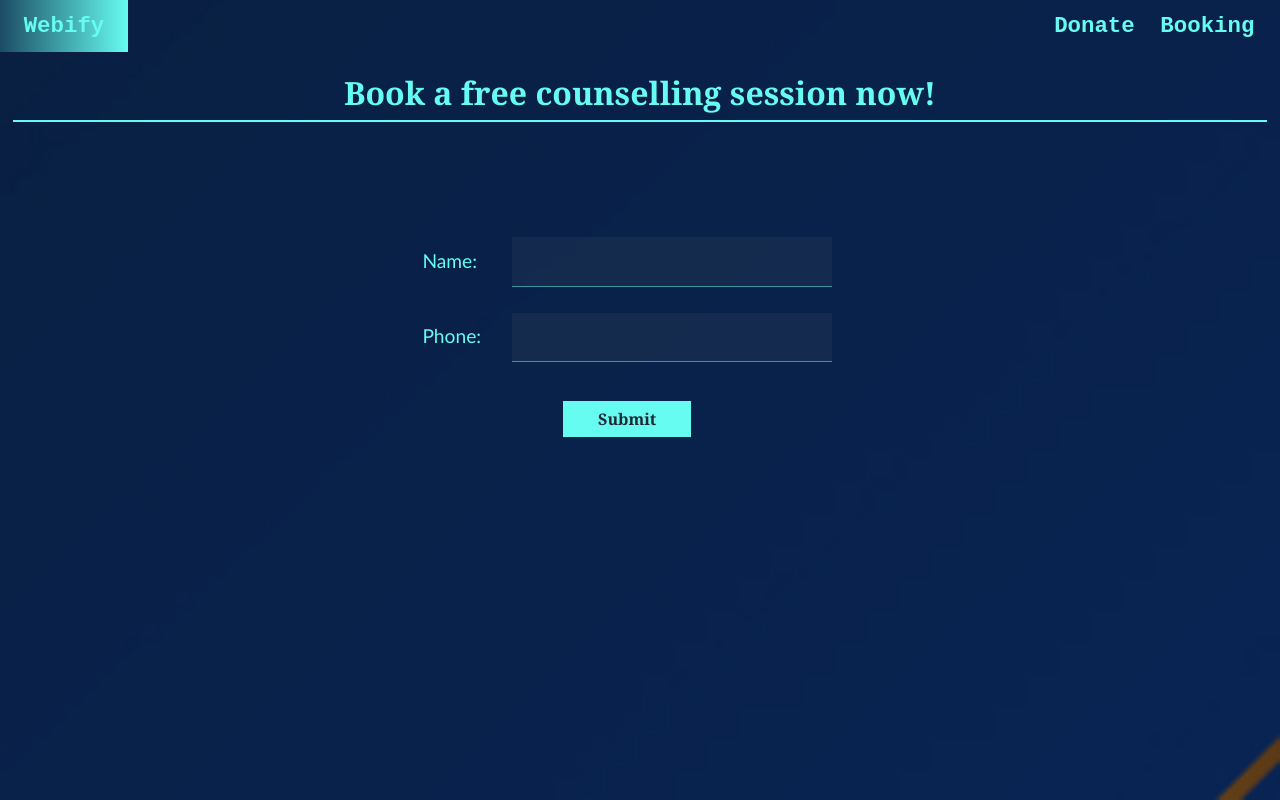
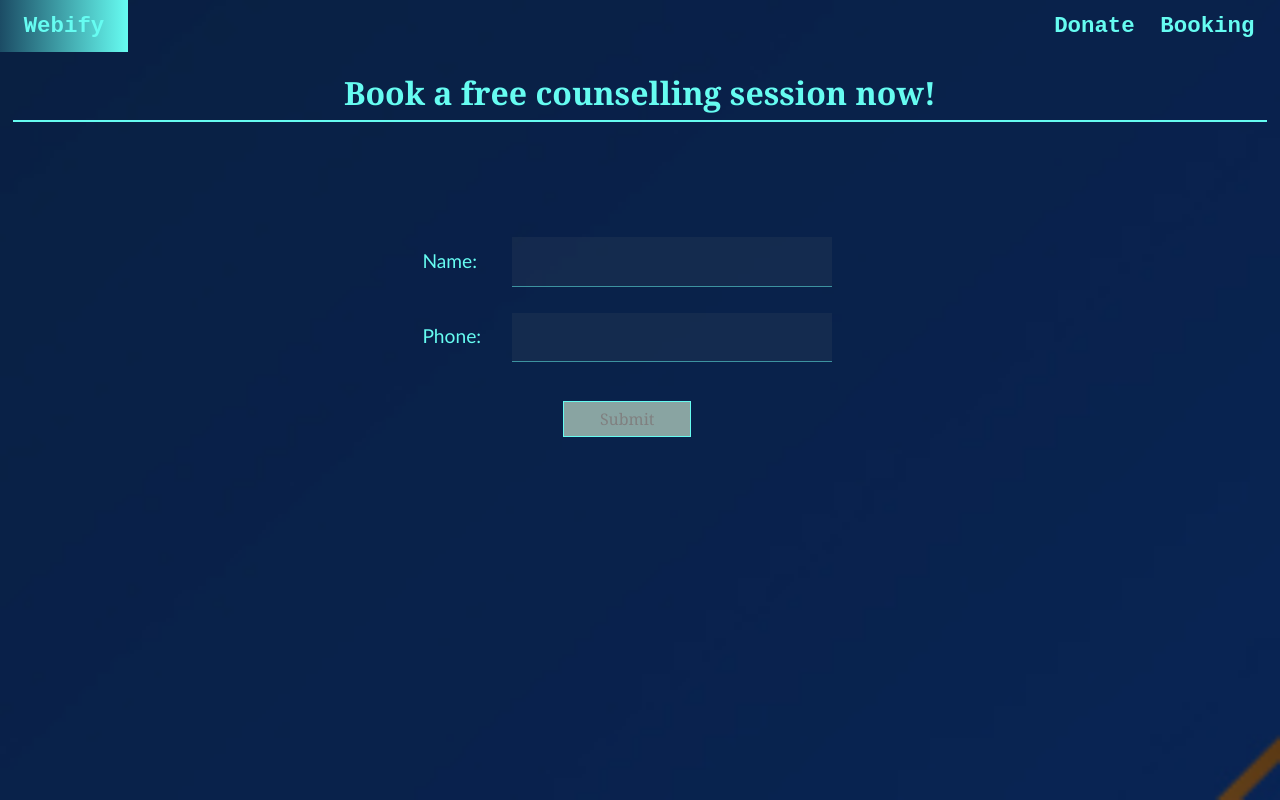
Before and after one commit to Siddhant-Baranwal/webify_frontend, a React (Create React App) app: page /demo in a window 1280 px wide. Built offline with nearby package versions, Linux system fonts and the light colour scheme; the HTML template or start-up script is replaced by a standard one.

Commit message:
adding checks while filling the form

```diff
--- a/src/App.css
+++ b/src/App.css
@@ -74,7 +74,7 @@ body{
   font-size: 1.25vw;
   border: 0.1vw solid #66FCF1;
   margin-top: 2vw;
-  font-weight: bold;
+  font-weight: bolder;
   margin-left: 12vw;
   width: 10vw;
   padding: 0.5vw;
@@ -295,3 +295,9 @@ body{
   color: #1F2833;
   background-image: linear-gradient(to left, rgba(102, 252, 241, 0.2), rgba(102, 252, 241, 1));
 }
+
+.form button:disabled{
+  background-color: #89a4a2;
+  font-weight: 100;
+  color: grey;
+}
--- a/src/Components/Demo.js
+++ b/src/Components/Demo.js
@@ -1,9 +1,26 @@
-import React from 'react';
+import React, { useEffect, useState } from 'react';
 import Navbar from './Navbar';
 import axios from 'axios';
 
 const Demo = () => {
   const BACKEND_URL = "https://webify-backend-hnli.onrender.com";
+  const [nam, setNam] = useState("");
+  const [phone, setPhone] = useState("");
+  const changeHandler = (e) => {
+    const { name, value } = e.target;
+    if (name === 'nam') {
+      setNam  (value);
+    } else if (name === 'phone') {
+      setPhone(value);
+    }
+  };
+  useEffect(() => {
+    console.log(nam);
+  }, [nam]);
+
+  useEffect(() => {
+    console.log(phone);
+  }, [phone]);
   const submitHandler = (event) => {
     event.preventDefault();
     const name = event.target.name.value;
@@ -25,13 +42,13 @@ const Demo = () => {
       <form className='form' onSubmit={submitHandler}>
         <div>
         <span>Name: </span>
-        <input type="text" name="name" id="name" />
+        <input type="text" name="nam" value={nam} onChange={changeHandler} id="name" />
         </div>
         <div>
         <span>Phone: </span>
-        <input type="number" name="phone" id="phone" />
+        <input type="number" name="phone" value={phone} onChange={changeHandler} id="phone" />
         </div>
-        <button type="submit">Submit</button>
+        <button type="submit" disabled={nam.length===0 || phone.length!==10}>Submit</button>
       </form>
     </div>
     </>
```
